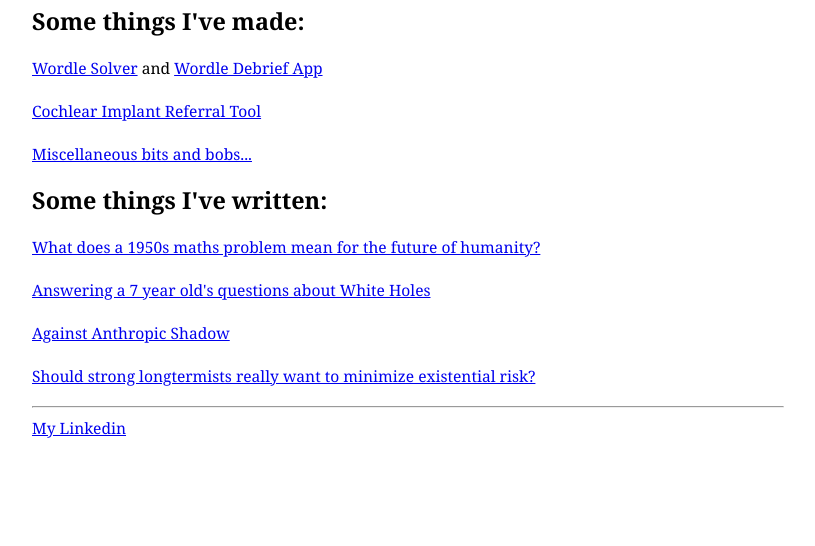
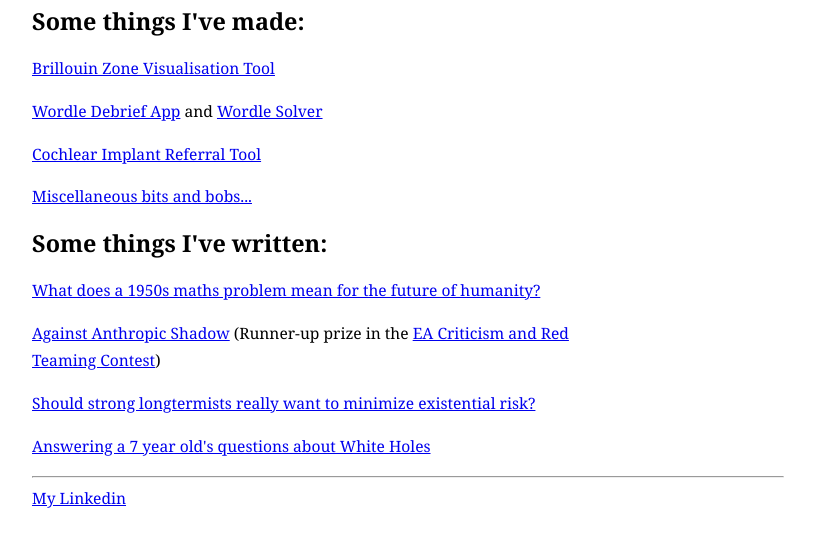
Before and after one commit to tobycrisford/tobycrisford.github.io, a plain HTML site: page index.html in a window 1280 px wide. Shown: the whole page, without its empty margins (232-1047 px from the left). Drawn offline with Linux system fonts and the light colour scheme.

Commit message:
Reorganising home page

```diff
--- a/index.html
+++ b/index.html
@@ -5,14 +5,15 @@
     </head>
     <body>
         <h2>Some things I've made:</h2>
-        <p><a href="https://github.com/tobycrisford/wordle_solver">Wordle Solver</a> and <a href="https://share.streamlit.io/tobycrisford/wordle_solver/main/wordle_debrief_app.py">Wordle Debrief App</a></p>
+        <p><a href="https://tobycrisford.github.io/bravais-lattice-fermi-surfaces">Brillouin Zone Visualisation Tool</a></p>
+        <p><a href="https://share.streamlit.io/tobycrisford/wordle_solver/main/wordle_debrief_app.py">Wordle Debrief App</a> and <a href="https://github.com/tobycrisford/wordle_solver">Wordle Solver</a></p>
         <p><a href="https://tobycrisford.github.io/ci_referral_tool">Cochlear Implant Referral Tool</a></p>
         <p><a href="https://github.com/tobycrisford?tab=repositories">Miscellaneous bits and bobs...</a></p>
         <h2>Some things I've written:</h2>
         <p><a href="/anthropic-intro.html">What does a 1950s maths problem mean for the future of humanity?</a></p>
+        <p><a href="https://forum.effectivealtruism.org/posts/A47EWTS6oBKLqxBpw/against-anthropic-shadow">Against Anthropic Shadow</a> (Runner-up prize in the <a href="https://forum.effectivealtruism.org/posts/YgbpxJmEdFhFGpqci/winners-of-the-ea-criticism-and-red-teaming-contest">EA Criticism and Red Teaming Contest</a>)</p>
+        <p><a href="https://forum.effectivealtruism.org/posts/RCmgGp2nmoWFcRwdn/should-strong-longtermists-really-want-to-minimize">Should strong longtermists really want to minimize existential risk?</a></p>
         <p><a href="/white-holes.html">Answering a 7 year old's questions about White Holes</a></p>
-        <p><a href="https://forum.effectivealtruism.org/posts/A47EWTS6oBKLqxBpw/against-anthropic-shadow">Against Anthropic Shadow</a></p>
-        <p><a href="https://forum.effectivealtruism.org/posts/RCmgGp2nmoWFcRwdn/should-strong-longtermists-really-want-to-minimize">Should strong longtermists really want to minimize existential risk?</a></p>
         <hr>
         <a href="https://www.linkedin.com/in/tobycrisford/">My Linkedin</a>
     </body>
```
